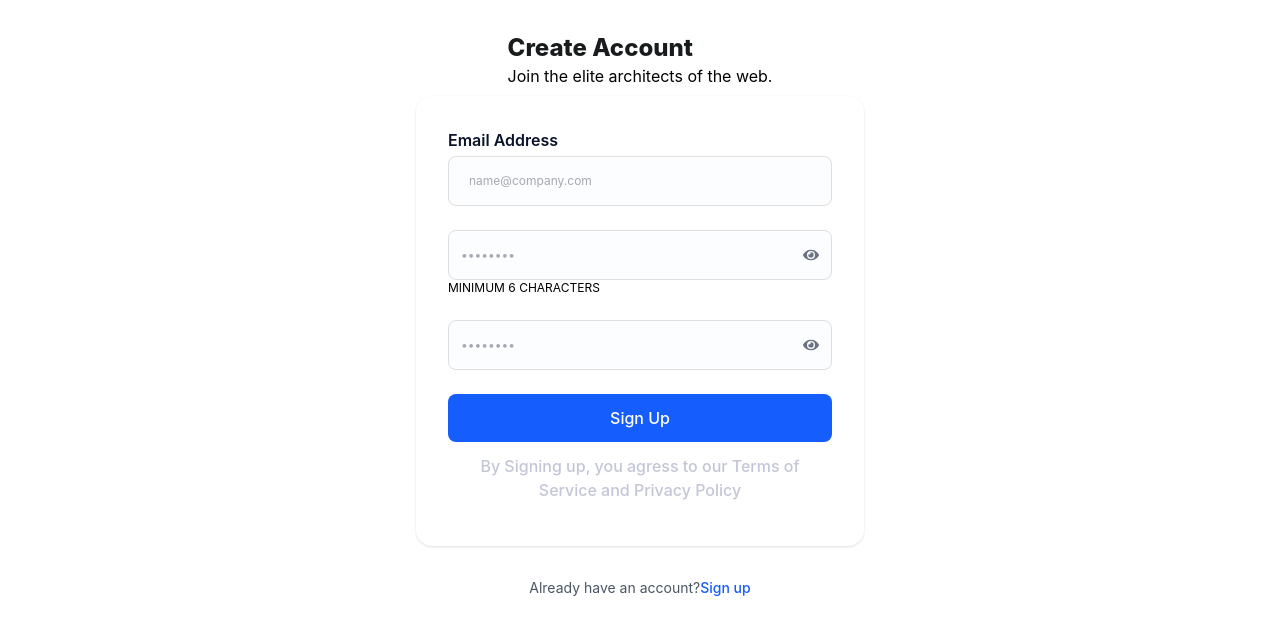
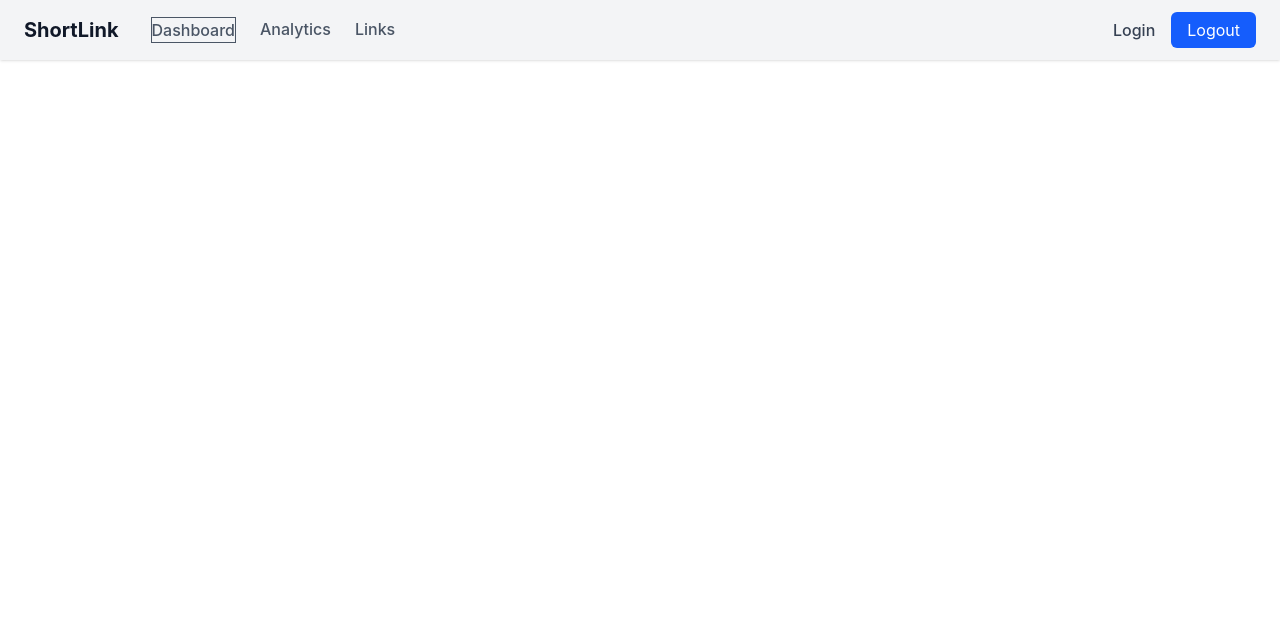
Before and after one commit to adityabastyas/koda-b6-final-fase, a React app in the folder frontend/: page / in a window 1280 px wide. Shown: the top 634 px of the page. Built offline with nearby package versions, Linux system fonts and the light colour scheme; the HTML template or start-up script is replaced by a standard one.

Commit message:
feat: add component Navbar header

```diff
--- a/frontend/src/App.jsx
+++ b/frontend/src/App.jsx
@@ -1,10 +1,11 @@
 import React from 'react'
 import Login from './pages/Login'
 import Register from './pages/Register'
+import Navbar from './components/Navbar'
 
 function App() {
   return (
-    <div><Register/></div>
+    <div><Navbar/></div>
   )
 }
 
--- /dev/null
+++ b/frontend/src/components/Navbar.jsx
@@ -0,0 +1,32 @@
+import React from 'react'
+
+function Navbar() {
+  return (
+    <nav className="w-full bg-gray-100 px-6 py-3 flex items-center justify-between shadow-sm">
+
+      <div className="flex items-center gap-8">
+        <h1 className="text-xl font-bold text-gray-900">ShortLink</h1>
+
+        <ul className="flex gap-6 text-gray-600 font-medium">
+          <li className="hover:text-blue-600 border cursor-pointer">
+            Dashboard
+          </li>
+          <li className="hover:text-blue-600 cursor-pointer">Analytics</li>
+          <li className="hover:text-blue-600 cursor-pointer">Links</li>
+        </ul>
+      </div>
+
+      <div className="flex items-center gap-4">
+        <button className="text-gray-700 hover:text-blue-600 font-medium">
+          Login
+        </button>
+        <button className="bg-blue-600 text-white px-4 py-1.5 rounded-md hover:bg-blue-700">
+          Logout
+        </button>
+      </div>
+    </nav>
+  );
+
+}
+
+export default Navbar
```
